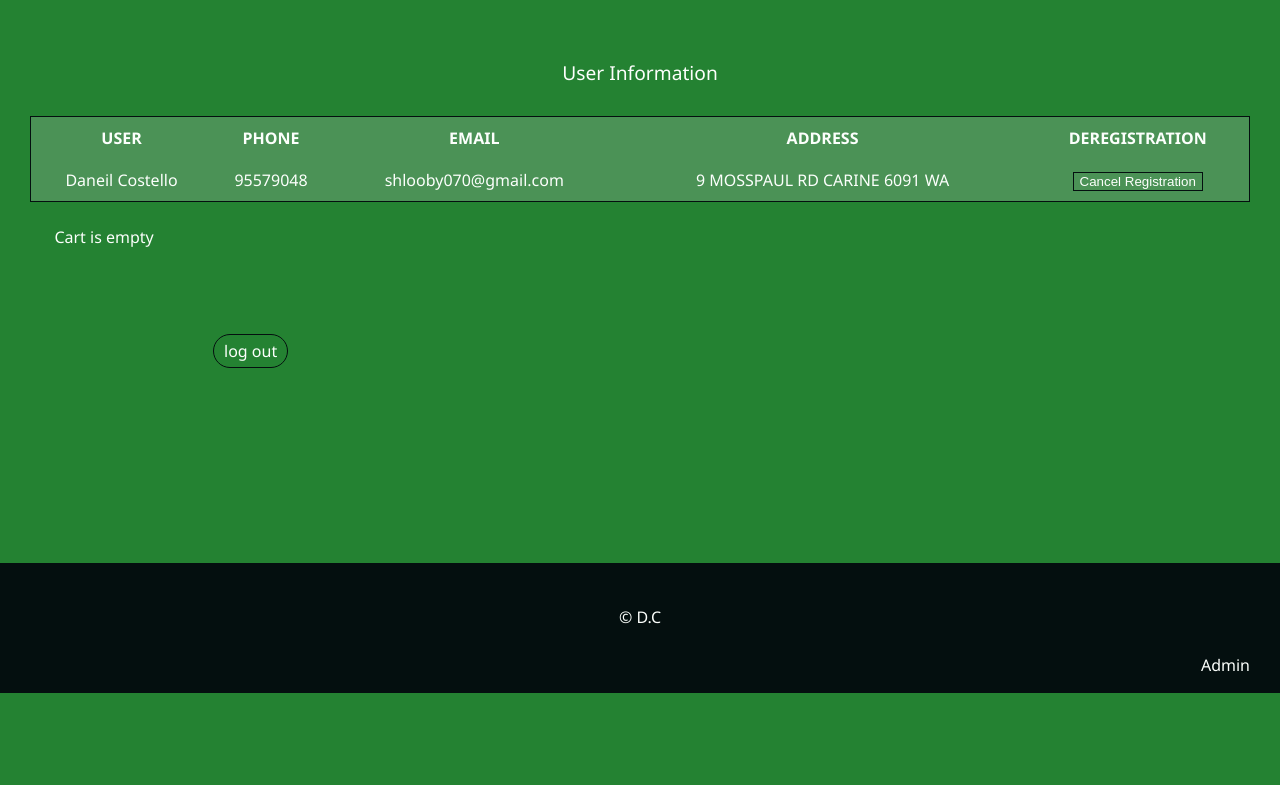
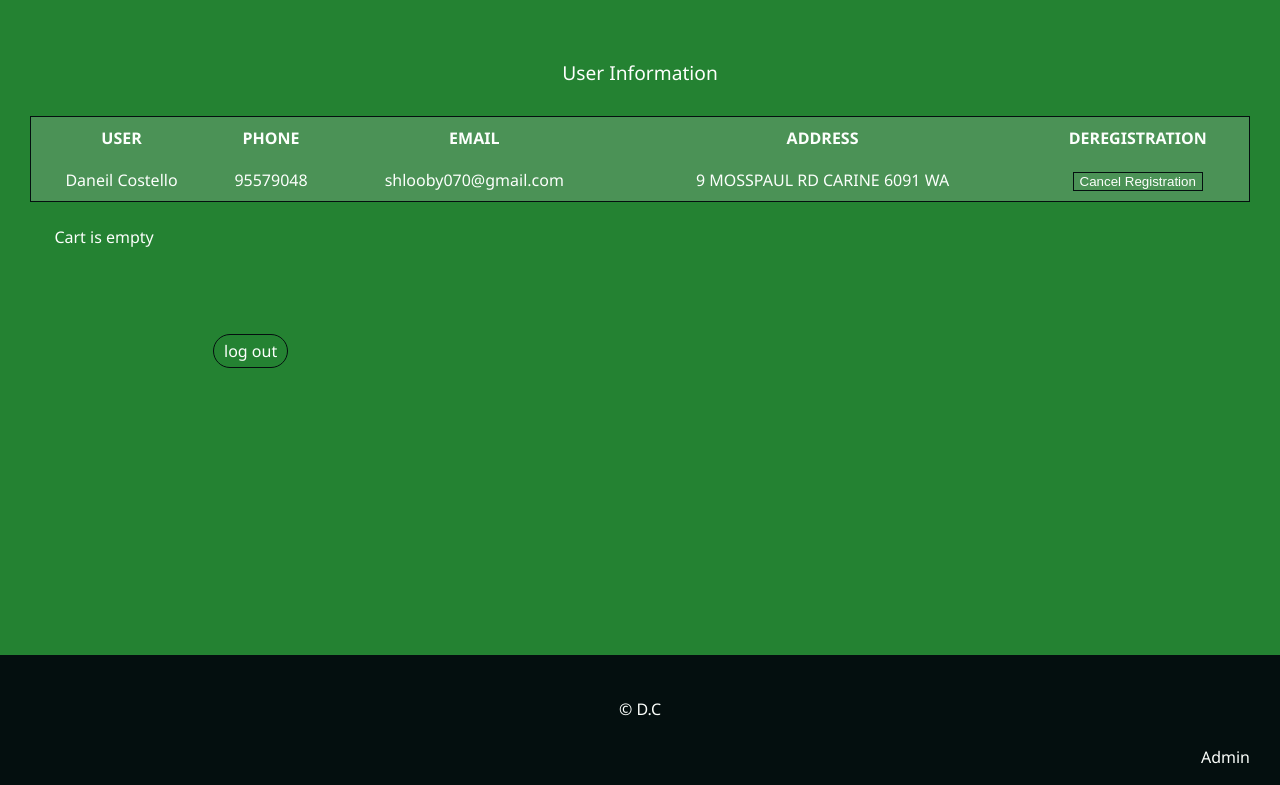
Before and after one commit to sunnysunny77/phpcart, a PHP site: page /cart.php in a window 1280 px wide. Shown: the part 355-1140 px from the top of the page. Before the commit the page ends 1048 px from the top, so only its background shows below. Run offline with PHP 8.4, Linux system fonts and the light colour scheme; a user stored in the database is signed in; data comes from the database, SQL or seed files in the repository.

Commit message:
Update styles.css

```diff
--- a/public_html/css/styles.css
+++ b/public_html/css/styles.css
@@ -2,7 +2,8 @@
 /* css */
 
 body {
-  margin: 0;
+  margin: auto;
+  max-width: 1920px;
   font-family: "Segoe UI", Tahoma, Geneva, Verdana, sans-serif;
   color: #fcfffc;
 }
@@ -51,7 +52,7 @@ a:hover {
 main {
   padding: 30px;
   background-color: #248232;
-  min-height: 63vh;
+  min-height: 74.5vh;
 }
 
 p {
@@ -84,3 +85,9 @@ footer a {
     font-size: smaller;
   }
 }
+
+@media only screen and (min-width: 1920px) {
+  body {
+    box-shadow: 1px 0 grey, -1px 0 grey;
+  }
+}
```
